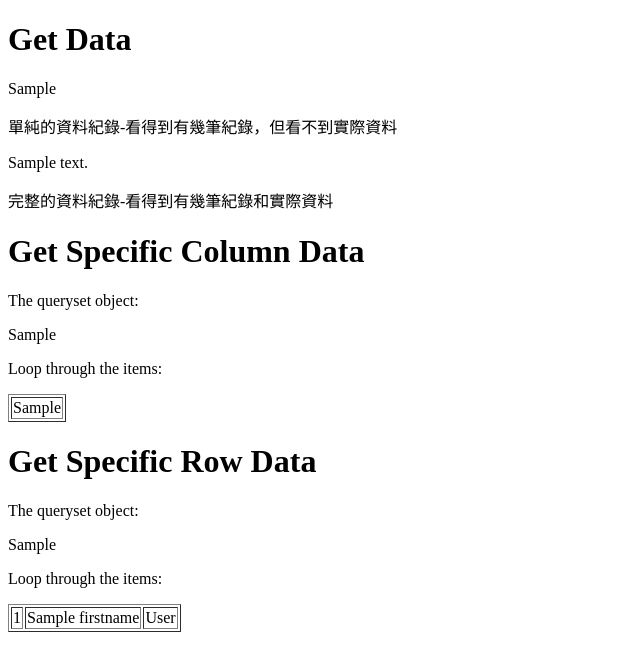
After one commit to Huang-ChunChieh/Django, a Django app: template myproject/myworld/members/templates/testing_day27.html in a window 1280 px wide. The commit adds this page. Shown: the top 671 px of the page, without its empty margins (0-640 px from the left). Run offline with Django 4.2, Linux system fonts and the light colour scheme; the template is opened without the code that fills it: most values are stand-ins (such as "Sample title", 1, 10 or a date in 2020).

Commit message:
【Day 27】Django QuerySet - Introduction & Get Data

```diff
--- a/myproject/myworld/members/templates/navbar.html
+++ b/myproject/myworld/members/templates/navbar.html
@@ -21,6 +21,7 @@
     <li><a href="/testing_day21n22">DAY21&22_Testing</a></li>
     <li><a href="/testing_day23n24n25">DAY23&24&25_Testing</a></li>
     <li><a href="/day26">DAY26</a></li>
+    <li><a href="/testing_day27">DAY27_Testing</a></li>
   </ul>
 </navbar>
 <hr />
--- /dev/null
+++ b/myproject/myworld/members/templates/testing_day27.html
@@ -0,0 +1,40 @@
+<!DOCTYPE html>
+<html>
+  <body>
+    <h1>Get Data</h1>
+    <p>{{ QuerySet_Simple }}</p>
+    <p>單純的資料紀錄-看得到有幾筆紀錄，但看不到實際資料</p>
+    <p>{{ QuerySet_Detail }}</p>
+    <p>完整的資料紀錄-看得到有幾筆紀錄和實際資料</p>
+
+    <h1>Get Specific Column Data</h1>
+    <p>The queryset object:</p>
+    {{ SpecificColumnData }}
+    <p>Loop through the items:</p>
+
+    <table border="1">
+      {% for x in SpecificColumnData %}
+      <tr>
+        <td>{{ x.0 }}</td>
+      </tr>
+      {% endfor %}
+    </table>
+
+    <h1>Get Specific Row Data</h1>
+    <p>The queryset object:</p>
+
+    {{ SpecificRowData }}
+
+    <p>Loop through the items:</p>
+
+    <table border="1">
+      {% for x in SpecificRowData %}
+      <tr>
+        <td>{{ x.id }}</td>
+        <td>{{ x.firstname }}</td>
+        <td>{{ x.lastname }}</td>
+      </tr>
+      {% endfor %}
+    </table>
+  </body>
+</html>
--- a/myproject/myworld/members/urls.py
+++ b/myproject/myworld/members/urls.py
@@ -23,6 +23,7 @@ urlpatterns = [
     path('testing_day23n24n25/', views.testing_day23n24n25,
          name='testing_day23n24n25'),
     path('day26/', views.day26, name='day26'),
+    path('testing_day27/', views.testing_day27, name='testing_day27'),
     path('index/', views.index, name='index'),
     path('day10/', views.day_ten, name='day_ten'),
     path('day11/', views.day_eleven, name='day_eleven'),
```
Also changed, not shown: myproject/myworld/members/views.py (+15 -0 lines).
